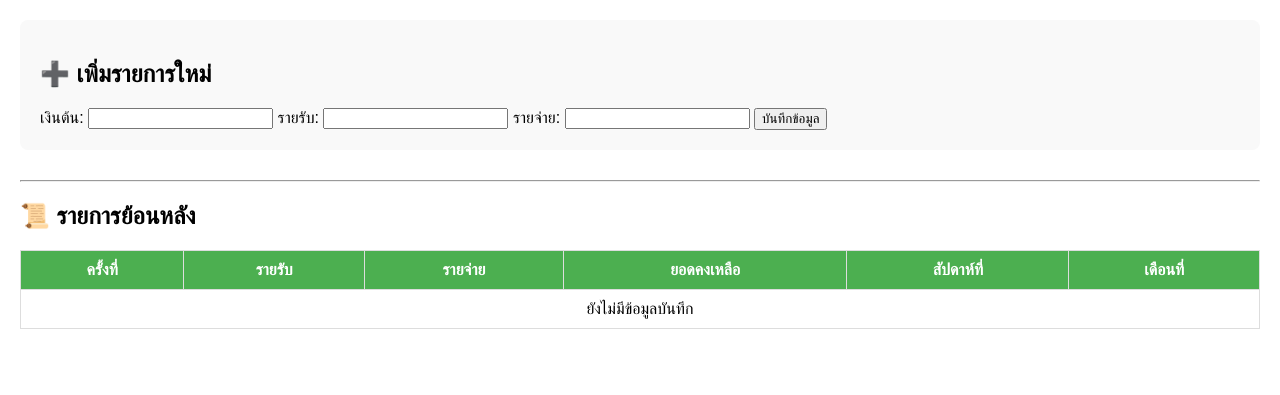
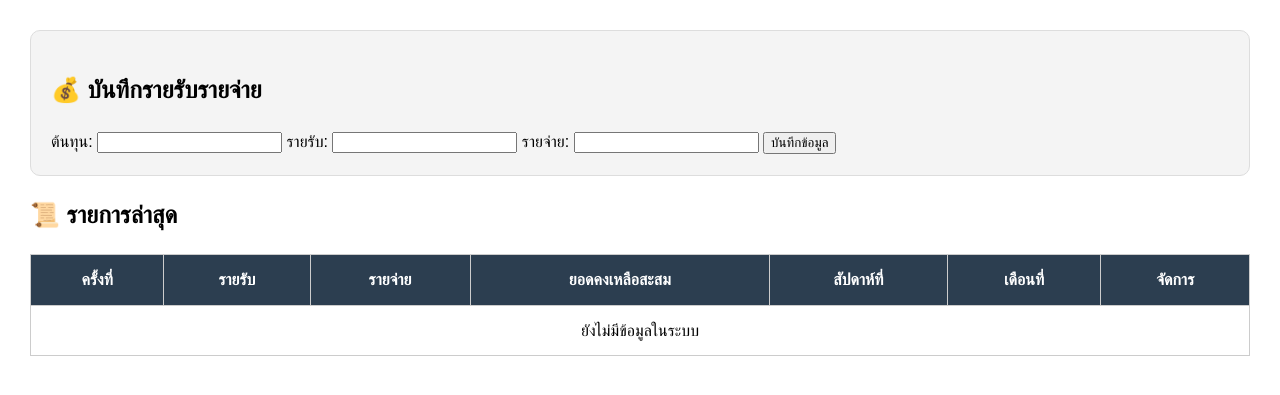
Before and after one commit to tounoi2005-wq/money_naja, a PHP site: page / in a window 1280 px wide. Shown: the top 395 px of the page. Run offline with PHP 8.4, Linux system fonts and the light colour scheme; data that the repository does not hold is empty.

Commit message:
Add files via upload

```diff
--- a/income_expenses/index.php
+++ b/income_expenses/index.php
@@ -1,5 +1,5 @@
 <?php
-// เชื่อมต่อฐานข้อมูลเพื่อดึงข้อมูลมาแสดง
+// เชื่อมต่อฐานข้อมูล
 $conn = mysqli_connect("localhost", "root", "", "project_money");
 ?>
 
@@ -9,44 +9,43 @@ $conn = mysqli_connect("localhost", "root", "", "project_money");
     <meta charset="UTF-8">
     <title>บันทึกรายรับรายจ่าย</title>
     <style>
-        body { font-family: sans-serif; margin: 20px; }
-        .form-section { background: #f9f9f9; padding: 20px; border-radius: 8px; margin-bottom: 30px; }
-        table { width: 100%; border-collapse: collapse; }
-        th, td { border: 1px solid #ddd; padding: 10px; text-align: center; }
-        th { background-color: #4CAF50; color: white; }
-        tr:nth-child(even) { background-color: #f2f2f2; }
+        body { font-family: sans-serif; margin: 30px; line-height: 1.6; }
+        .form-box { background: #f4f4f4; padding: 20px; border-radius: 10px; margin-bottom: 20px; border: 1px solid #ddd; }
+        table { width: 100%; border-collapse: collapse; margin-top: 10px; }
+        th, td { border: 1px solid #ccc; padding: 12px; text-align: center; }
+        th { background-color: #2c3e50; color: white; }
+        tr:nth-child(even) { background-color: #f9f9f9; }
+        .btn-delete { color: red; text-decoration: none; font-weight: bold; }
     </style>
 </head>
 <body>
 
-    <div class="form-section">
-        <h2>➕ เพิ่มรายการใหม่</h2>
+    <div class="form-box">
+        <h2>💰 บันทึกรายรับรายจ่าย</h2>
         <form action="data.php" method="POST">
-            เงินต้น: <input type="number" name="principle" required>
+            ต้นทุน: <input type="number" name="principle" required>
             รายรับ: <input type="number" name="income" required>
             รายจ่าย: <input type="number" name="expenses" required>
             <button type="submit" name="submit">บันทึกข้อมูล</button>
         </form>
     </div>
 
-    <hr>
-
-    <h2>📜 รายการย้อนหลัง</h2>
+    <h2>📜 รายการล่าสุด</h2>
     <table>
         <thead>
             <tr>
                 <th>ครั้งที่</th>
                 <th>รายรับ</th>
                 <th>รายจ่าย</th>
-                <th>ยอดคงเหลือ</th>
+                <th>ยอดคงเหลือสะสม</th>
                 <th>สัปดาห์ที่</th>
                 <th>เดือนที่</th>
+                <th>จัดการ</th>
             </tr>
         </thead>
         <tbody>
             <?php
-            // ดึงข้อมูล 10 รายการล่าสุดมาโชว์
-            $sql = "SELECT * FROM money ORDER BY id DESC LIMIT 10";
+            $sql = "SELECT * FROM money ORDER BY id DESC";
             $result = mysqli_query($conn, $sql);
 
             if (mysqli_num_rows($result) > 0) {
@@ -55,13 +54,14 @@ $conn = mysqli_connect("localhost", "root", "", "project_money");
                     echo "<td>" . $row['id'] . "</td>";
                     echo "<td>" . number_format($row['income']) . "</td>";
                     echo "<td>" . number_format($row['expenses']) . "</td>";
-                    echo "<td style='font-weight:bold; color:blue;'>" . number_format($row['total']) . "</td>";
+                    echo "<td style='font-weight:bold; color:green;'>" . number_format($row['total']) . "</td>";
                     echo "<td>" . $row['total_week'] . "</td>";
                     echo "<td>" . $row['total_month'] . "</td>";
+                    echo "<td><a href='delete.php?id=" . $row['id'] . "' class='btn-delete' onclick='return confirm(\"ต้องการลบรายการนี้ใช่หรือไม่?\")'>ลบ</a></td>";
                     echo "</tr>";
                 }
             } else {
-                echo "<tr><td colspan='6'>ยังไม่มีข้อมูลบันทึก</td></tr>";
+                echo "<tr><td colspan='7'>ยังไม่มีข้อมูลในระบบ</td></tr>";
             }
             ?>
         </tbody>
@@ -69,5 +69,4 @@ $conn = mysqli_connect("localhost", "root", "", "project_money");
 
 </body>
 </html>
-
 <?php mysqli_close($conn); ?>
```
Also changed, not shown: income_expenses/data.php (+22 -79 lines), income_expenses/delete.php (added, +23 -0 lines).
